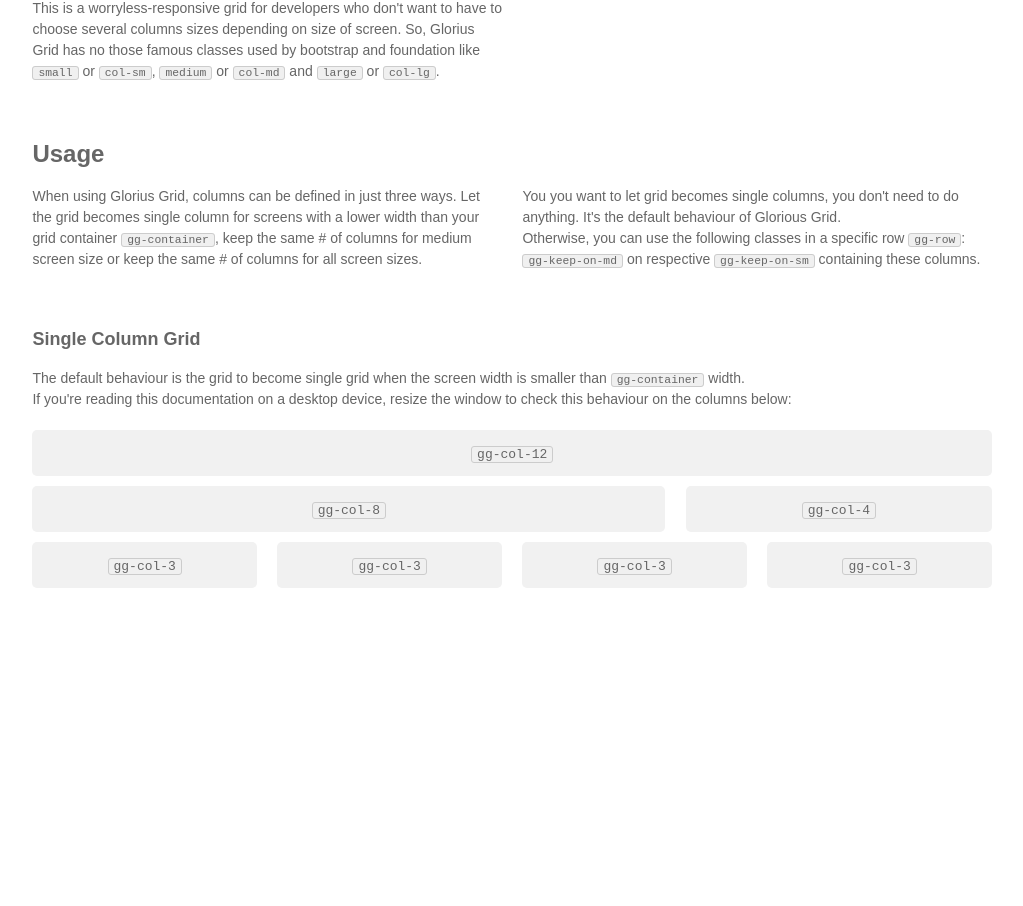
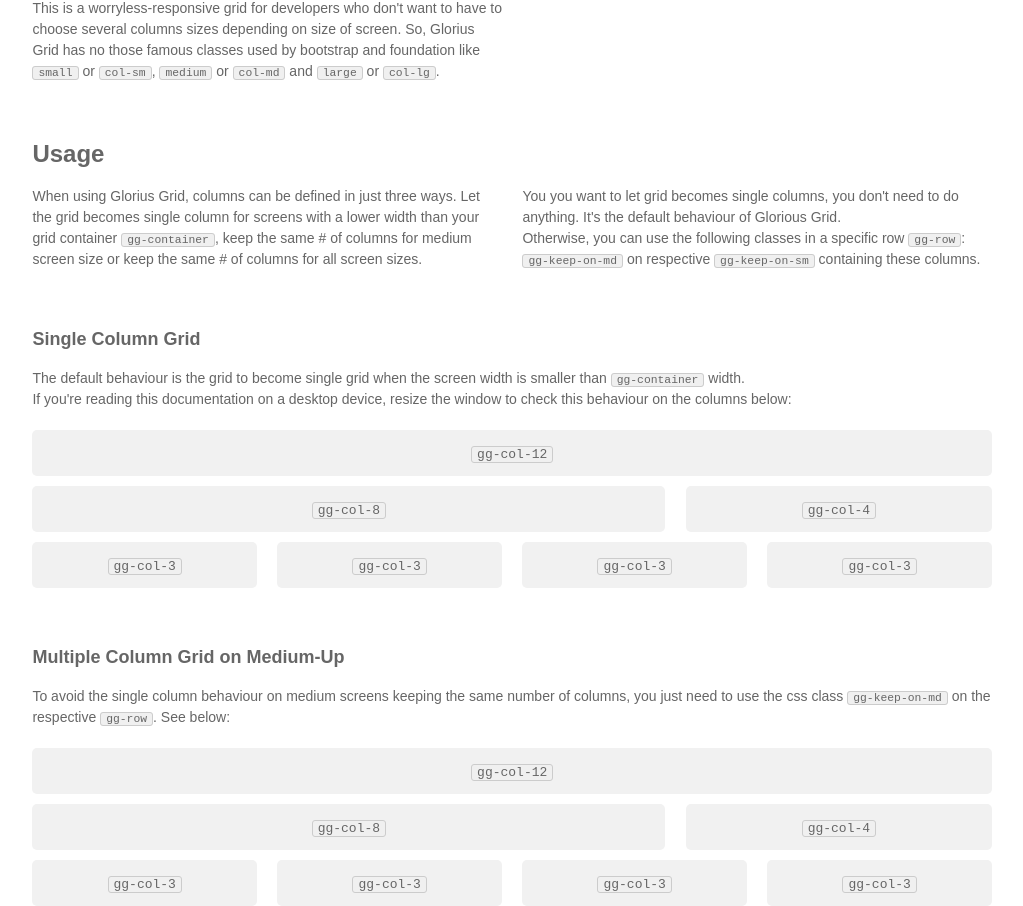
Before and after one commit to rafaelcamargo/glorious-grid, a website: page welcome/index.html in a window 1280 px wide. Shown: the part 98-1004 px from the top of the page, without its empty margins (128-1151 px from the left). Before the commit the page ends 800 px from the top, so only its background shows below. Drawn offline with Linux system fonts and the light colour scheme.

Commit message:
Increased documentation

```diff
--- a/welcome/assets/css/doc.css
+++ b/welcome/assets/css/doc.css
@@ -1,5 +1,5 @@
 /*
-* GloriousGrid v0.2.0 (2015-09-27)
+* GloriousGrid v0.2.0 (2015-09-28)
 * License: MIT
 * Url: http://rafaelcamargo.github.io/glorious-grid/welcome/
 * Repository: https://github.com/rafaelcamargo/glorious-grid
--- a/welcome/index.html
+++ b/welcome/index.html
@@ -111,6 +111,54 @@
         </div>
       </div>
 
+      <div class="gg-row gg-voff-6">
+        <div class="gg-col-12">
+          <h3>Multiple Column Grid on Medium-Up</h3>
+        </div>
+      </div>
+
+      <div class="gg-row gg-voff-2">
+        <div class="gg-col-12">
+          <p>
+            To avoid the single column behaviour on medium
+             screens keeping the same number of columns,
+             you just need to use the css class
+             <code>gg-keep-on-md</code> on the respective
+             <code>gg-row</code>. See below:
+          </p>
+        </div>
+      </div>
+
+      <div class="gg-doc-col-visible">
+        <div class="gg-row gg-voff-2 gg-keep-on-md">
+          <div class="gg-col-12">
+            <code>gg-col-12</code>
+          </div>
+        </div>
+        <div class="gg-row gg-voff-1">
+          <div class="gg-col-8">
+            <code>gg-col-8</code>
+          </div>
+          <div class="gg-col-4">
+            <code>gg-col-4</code>
+          </div>
+        </div>
+        <div class="gg-row gg-voff-1">
+          <div class="gg-col-3">
+            <code>gg-col-3</code>
+          </div>
+          <div class="gg-col-3">
+            <code>gg-col-3</code>
+          </div>
+          <div class="gg-col-3">
+            <code>gg-col-3</code>
+          </div>
+          <div class="gg-col-3">
+            <code>gg-col-3</code>
+          </div>
+        </div>
+      </div>
+
     </div>
   </body>
 </html>
```
Also changed, not shown: dist/ggrid.min.css.
